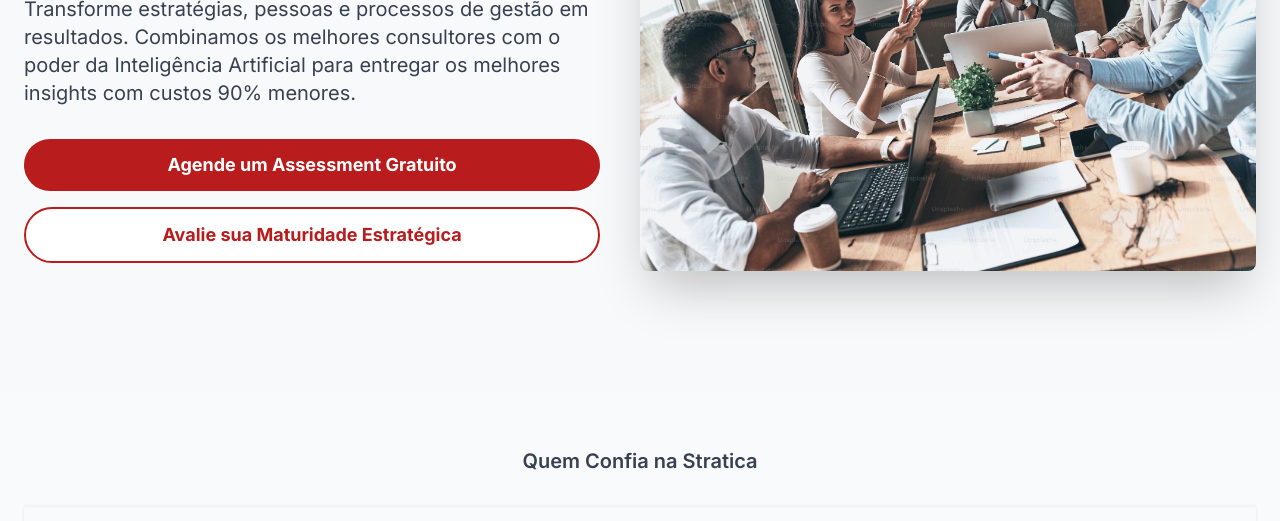
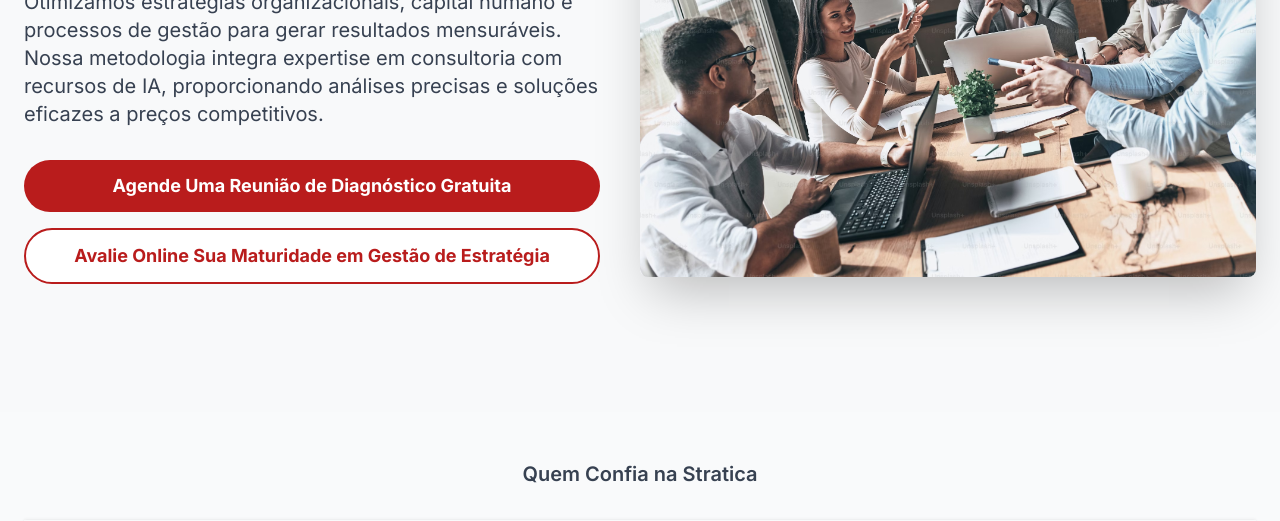
Before and after one commit to negriniainda/stratica-site, a plain HTML site: page index.html in a window 1280 px wide. Shown: the part 340-861 px from the top of the page. Drawn offline with nearby package versions, Linux system fonts and the light colour scheme; no server answers.

Commit message:
Atualizar index.html - alterações nos menus

```diff
--- a/index.html
+++ b/index.html
@@ -140,10 +140,10 @@
                     <h1 class="text-4xl md:text-5xl font-extrabold leading-tight mb-4 text-red-700">Estratégia + Tática</h1>
                     <h1 class="text-4xl md:text-5xl font-extrabold leading-tight mb-4 text-red-700">Powered by AI</h1>
 
-                    <p class="text-lg md:text-xl text-gray-700 max-w-xl mx-auto md:mx-0 mb-8">Transforme estratégias, pessoas e processos de gestão em resultados. Combinamos os melhores consultores com o poder da Inteligência Artificial para entregar os melhores insights com custos 90% menores.</p>
+                    <p class="text-lg md:text-xl text-gray-700 max-w-xl mx-auto md:mx-0 mb-8">Otimizamos estratégias organizacionais, capital humano e processos de gestão para gerar resultados mensuráveis. Nossa metodologia integra expertise em consultoria com recursos de IA, proporcionando análises precisas e soluções eficazes a preços competitivos.</p>
                     <div class="flex flex-col gap-4 justify-center md:justify-start max-w-xl mx-auto md:mx-0">
-                        <a href="#contato" class="bg-red-700 hover:bg-red-800 text-white font-bold py-3 px-8 rounded-full text-lg transition duration-300 transform hover:scale-105 text-center">Agende um Assessment Gratuito</a>
-                        <a href="assessment.html" class="bg-white border-2 border-red-700 text-red-700 hover:bg-red-700 hover:text-white font-bold py-3 px-8 rounded-full text-lg transition duration-300 transform hover:scale-105 text-center">Avalie sua Maturidade Estratégica</a>
+                        <a href="#contato" class="bg-red-700 hover:bg-red-800 text-white font-bold py-3 px-8 rounded-full text-lg transition duration-300 transform hover:scale-105 text-center">Agende Uma Reunião de Diagnóstico Gratuita</a>
+                        <a href="assessment.html" class="bg-white border-2 border-red-700 text-red-700 hover:bg-red-700 hover:text-white font-bold py-3 px-8 rounded-full text-lg transition duration-300 transform hover:scale-105 text-center">Avalie Online Sua Maturidade em Gestão de Estratégia</a>
                     </div>
                 </div>
                  <div class="md:w-1/2 mt-10 md:mt-0">
```
